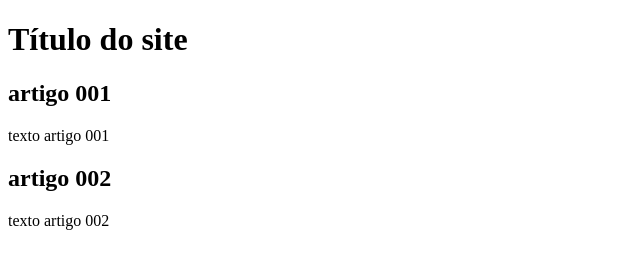
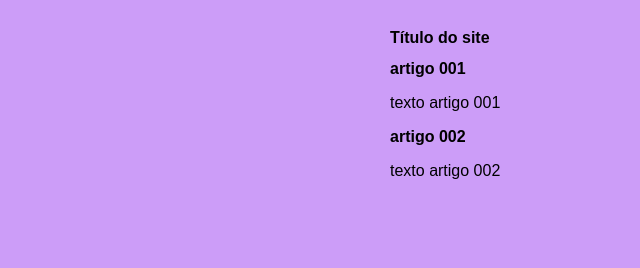
Before and after one commit to henriquefredo/projeto-site, a plain HTML site: page index.html in a window 1280 px wide. Shown: the whole page, without its empty margins (0-640 px from the left). Drawn offline with Linux system fonts and the light colour scheme.

Commit message:
iniciei o design

```diff
--- /dev/null
+++ b/estilos/style.css
@@ -0,0 +1,16 @@
+* {
+    font-family: Arial, Helvetica, sans-serif;
+    font-size: 16px;
+}
+
+body {
+    background-color: rgb(204, 157, 248);
+}
+
+main {
+    background-color: rgb(204, 157, 248);
+    width: 500px;
+    margin: auto;
+    padding: 10px;
+    box-shadow: 3px 3 px 5px rgba(0, 0, 0, 0.719);
+}
--- a/index.html
+++ b/index.html
@@ -5,6 +5,7 @@
     <meta http-equiv="X-UA-Compatible" content="IE=edge">
     <meta name="viewport" content="width=device-width, initial-scale=1.0">
     <title>Título do site</title>
+    <link rel="stylesheet" href="estilos/style.css">
 </head>
 <body>
     <main>
```
